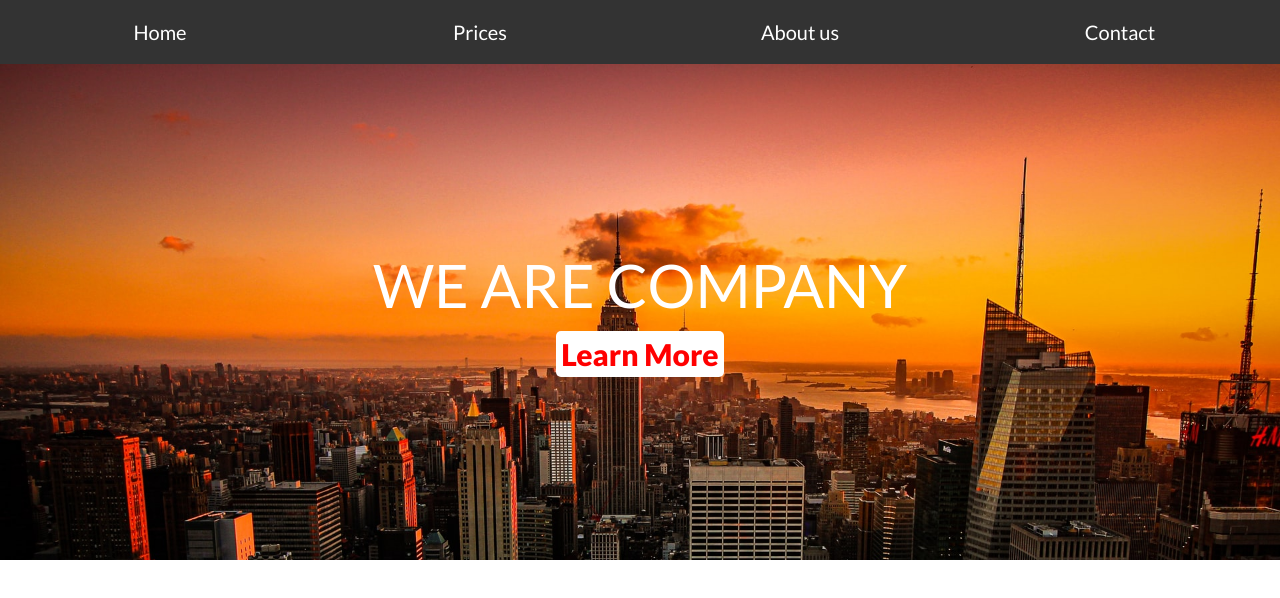
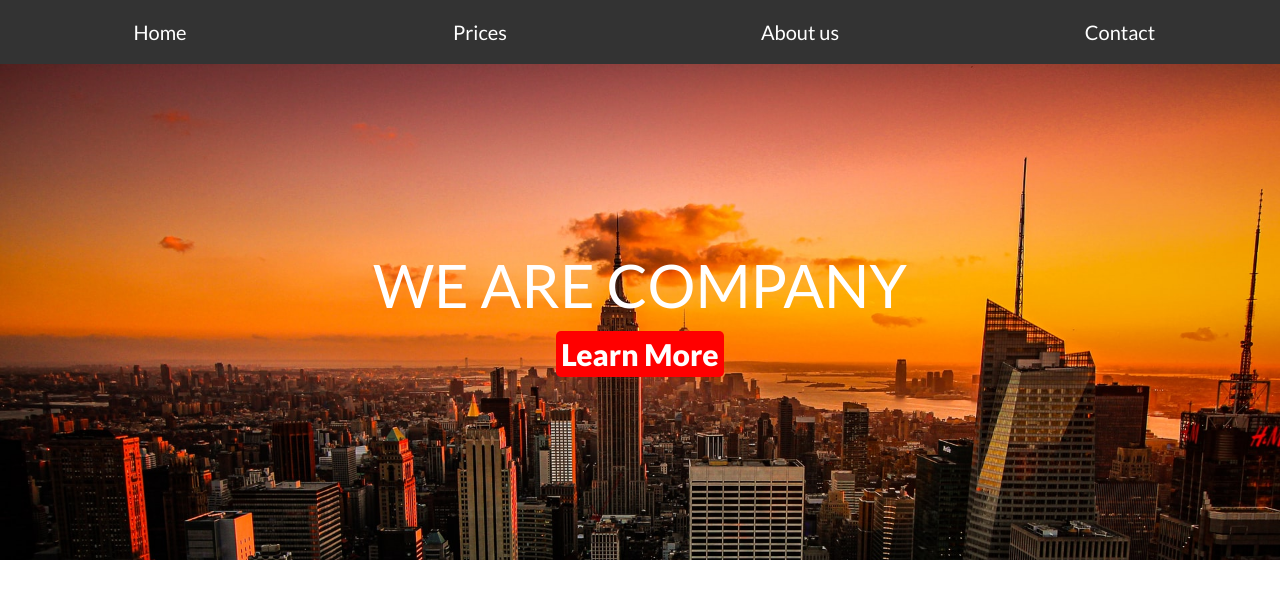
Before and after one commit to wz7475/rwd-company, a plain HTML site: page index.html in a window 1280 px wide. In both pictures the pointer is over the element "Learn More". Drawn offline with Linux system fonts and the light colour scheme.

Commit message:
buton hover

```diff
--- a/style.css
+++ b/style.css
@@ -69,6 +69,12 @@ nav div:hover{
     border-radius: 5px;
 }
 
+#banner #caption .btn-main span:hover{
+    cursor: pointer;
+    background-color: red;
+    color: #fff;
+}
+
 
 
 
```
